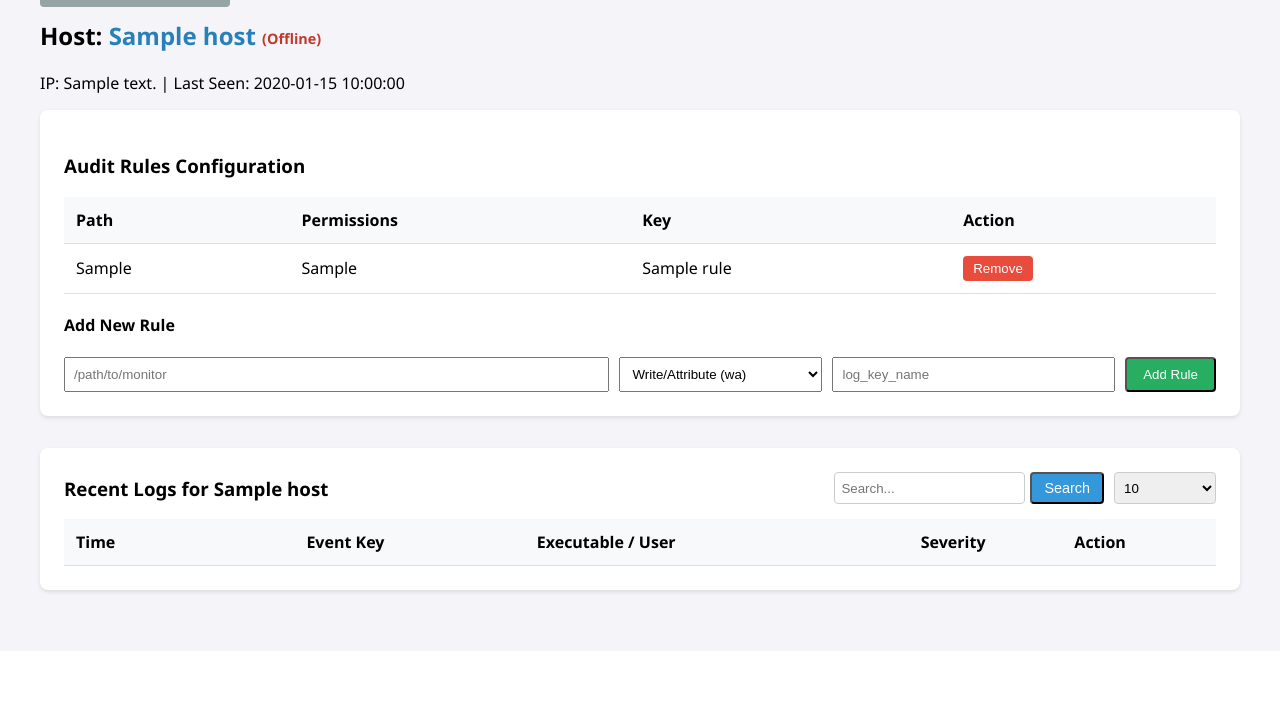
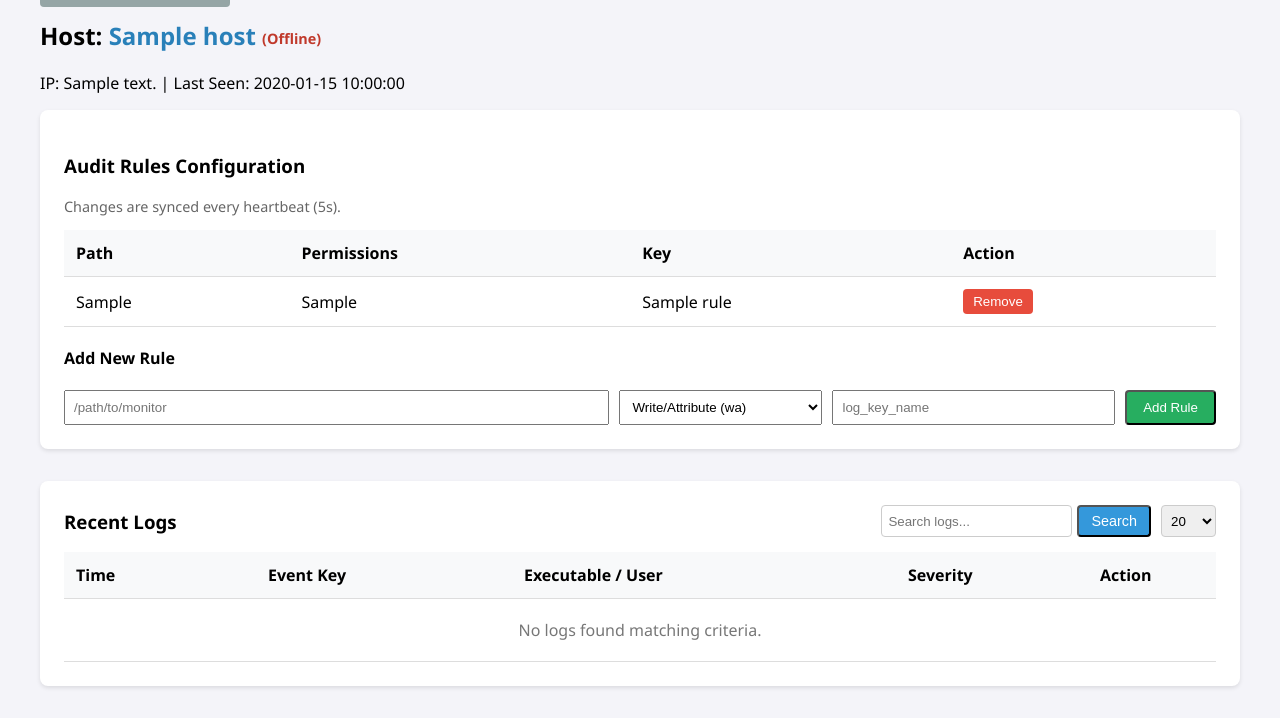
Before and after one commit to arturght06/kso-proj, a Flask app: page /host/1 in a window 1280 px wide. Shown: the part 149-867 px from the top of the page. Before the commit the page ends 744 px from the top, so only its background shows below. Run offline with Flask 3, Linux system fonts and the light colour scheme; a user stored in the database is signed in; tables that the repository leaves empty hold one stand-in row (values such as "Sample post"); lists and menus that the app fills with data are empty; some libraries are stand-ins or nearby versions.

Commit message:
updated host details

```diff
--- a/server/templates/host_details.html
+++ b/server/templates/host_details.html
@@ -3,29 +3,40 @@
 {% block content %}
 <script src="https://cdnjs.cloudflare.com/ajax/libs/socket.io/4.0.1/socket.io.js"></script>
 <script type="text/javascript">
+    // Zmiana limitu w URL
     function changeLimit(limit) {
         const url = new URL(window.location.href);
         url.searchParams.set('limit', limit);
         window.location.href = url.toString();
     }
 
-    function toggleDetails(rowId) {
-        var x = document.getElementById("raw-" + rowId);
-        x.style.display = (x.style.display === "none") ? "table-row" : "none";
+    // Pokazywanie/ukrywanie wiersza z surowym logiem
+    function toggleDetails(id) {
+        var rowId = "raw-" + id;
+        var row = document.getElementById(rowId);
+        if (row) {
+            row.style.display = (row.style.display === "none" || row.style.display === "") ? "table-row" : "none";
+        }
     }
 
     document.addEventListener("DOMContentLoaded", function() {
         var socket = io();
+        // Pobieramy ID hosta z szablonu Jinja
         var currentHostId = {{ host.id }};
 
         socket.on('connect', function() {
+            console.log("Connected to Host Details. ID: " + currentHostId);
+            // Żądamy streamu tylko dla tego hosta
             socket.emit('start_monitoring', { 'host_id': currentHostId });
         });
 
+        // Aktualizacja statusu (Online/Offline)
         socket.on('host_status_update', function(data) {
             if (data.host_id !== currentHostId) return;
+
             var statusSpan = document.getElementById("host-status");
             var lastSeenSpan = document.getElementById("host-last-seen");
+
             if (statusSpan) {
                 statusSpan.style.color = data.is_online ? "#27ae60" : "#c0392b";
                 statusSpan.innerText = data.is_online ? "(Online)" : "(Offline)";
@@ -33,28 +44,85 @@
             if (lastSeenSpan) lastSeenSpan.innerText = data.last_seen;
         });
 
-        // Obsługa Live Logów (Uproszczona)
+        // Obsługa nowego loga (LIVE)
         socket.on('new_log', function(data) {
             var tableBody = document.querySelector("#logs-table tbody");
             if (!tableBody) return;
 
+            // Używamy ID z backendu lub generujemy tymczasowe
+            var logId = data.id || ("gen-" + Date.now());
+
+            // --- Parsowanie JS (Regex) żeby wyciągnąć detale z message ---
+            let keyLabel = "unknown";
+            let executable = "";
+            let uid = "";
+            const msg = data.message || "";
+
+            const keyMatch = msg.match(/key="?(\w+)"?/);
+            if (keyMatch) keyLabel = keyMatch[1];
+
+            const exeMatch = msg.match(/exe="?([^"\s]+)"?/);
+            if (exeMatch) executable = exeMatch[1];
+
+            const uidMatch = msg.match(/uid=(\d+)/);
+            if (uidMatch) uid = "UID: " + uidMatch[1];
+
+            var color = 'black';
+            if (data.severity === 'critical') color = 'red';
+            else if (data.severity === 'warning') color = 'orange';
+
+            // 1. Wiersz Główny
             var row = tableBody.insertRow(0);
-            row.style.backgroundColor = "#fff3cd";
-            setTimeout(() => { row.style.transition = "background 1s"; row.style.backgroundColor = "transparent"; }, 500);
+            row.style.backgroundColor = "#e8f5e9";
+            setTimeout(() => {
+                row.style.transition = "background 1s";
+                row.style.backgroundColor = "transparent";
+            }, 500);
 
-            var color = data.severity === 'critical' ? 'red' : (data.severity === 'warning' ? 'orange' : 'black');
-
-            // Dla socketa wstawiamy uproszczony widok lub przycisk alert
             row.innerHTML = `
                 <td>${data.timestamp}</td>
-                <td><strong>${data.program}</strong></td>
-                <td>${data.message.substring(0,60)}...</td>
-                <td style="color: ${color}">${data.severity}</td>
-                <td><button onclick="alert('Reload page to see full details')" class="btn" style="padding: 2px 8px; font-size: 0.8em; opacity: 0.5;">New</button></td>
+
+                <td>
+                    <span style="background: #eef2f3; padding: 2px 6px; border-radius: 4px; font-family: monospace; color: #2c3e50;">
+                        ${keyLabel}
+                    </span>
+                </td>
+
+                <td>
+                    ${executable ? `<div style="font-size: 0.9em; font-weight: bold;">${executable}</div>` : ''}
+                    ${uid ? `<div style="font-size: 0.8em; color: #7f8c8d;">${uid}</div>` : ''}
+                    ${!executable && !uid ? '<span style="color: #ccc;">-</span>' : ''}
+                </td>
+
+                <td style="font-weight: bold; color: ${color}">${data.severity}</td>
+
+                <td>
+                    <button onclick="toggleDetails('${logId}')" class="btn" style="padding: 4px 10px; font-size: 0.8em; background: #34495e;">
+                        Details
+                    </button>
+                </td>
             `;
 
-            var limit = {{ current_limit }};
-            if(tableBody.rows.length > limit) tableBody.deleteRow(limit);
+            // 2. Wiersz Ukryty (Raw)
+            var rawRow = tableBody.insertRow(1);
+            rawRow.id = "raw-" + logId;
+            rawRow.style.display = "none";
+            rawRow.style.backgroundColor = "#f8f9fa";
+            rawRow.innerHTML = `
+                <td colspan="5" style="padding: 10px;">
+                    <div style="font-family: monospace; font-size: 0.85em; white-space: pre-wrap; word-break: break-all; color: #555;">
+                        <strong>Raw Message:</strong><br>${msg}
+                    </div>
+                </td>
+            `;
+
+            // Utrzymanie limitu wierszy
+            const urlParams = new URLSearchParams(window.location.search);
+            const limit = parseInt(urlParams.get('limit')) || 20;
+
+            while (tableBody.rows.length > limit * 2) {
+                tableBody.deleteRow(tableBody.rows.length - 1);
+            }
         });
     });
 </script>
@@ -73,6 +141,8 @@
 
 <div class="card">
     <h3>Audit Rules Configuration</h3>
+    <p style="font-size: 0.9em; color: #666;">Changes are synced every heartbeat (5s).</p>
+
     <table>
         <thead>
             <tr>
@@ -97,6 +167,7 @@
             {% endfor %}
         </tbody>
     </table>
+
     <h4 style="margin-top: 20px;">Add New Rule</h4>
     <form action="{{ url_for('add_rule_to_host', host_id=host.id) }}" method="POST" style="display: flex; gap: 10px;">
         <input type="text" name="path" placeholder="/path/to/monitor" required style="flex: 2; padding: 8px;">
@@ -112,21 +183,22 @@
 
 <div class="card">
     <div style="display: flex; justify-content: space-between; align-items: center; margin-bottom: 15px;">
-        <h3 style="margin: 0;">Recent Logs for {{ host.hostname }}</h3>
+        <h3 style="margin: 0;">Recent Logs</h3>
 
         <div style="display: flex; gap: 10px;">
             <form method="GET" action="{{ url_for('host_details', host_id=host.id) }}" style="display: flex; gap: 5px;">
                 <input type="hidden" name="limit" value="{{ current_limit }}">
-                <input type="text" name="q" value="{{ search_query }}" placeholder="Search..." style="padding: 6px; border: 1px solid #ccc; border-radius: 4px;">
+                <input type="text" name="q" value="{{ search_query }}" placeholder="Search logs..." style="padding: 6px; border: 1px solid #ccc; border-radius: 4px;">
                 <button type="submit" class="btn" style="padding: 6px 12px; font-size: 0.9em;">Search</button>
                 {% if search_query %}
                     <a href="{{ url_for('host_details', host_id=host.id) }}" class="btn" style="background: #95a5a6; padding: 6px 12px; font-size: 0.9em;">Clear</a>
                 {% endif %}
             </form>
 
-            <select id="limit-select" onchange="changeLimit(this.value)" style="padding: 5px; border-radius: 4px; border: 1px solid #ccc;">
+            <select onchange="changeLimit(this.value)" style="padding: 5px; border-radius: 4px; border: 1px solid #ccc;">
+                {% set current_limit = request.args.get('limit', 20)|int %}
                 <option value="10" {% if current_limit == 10 %}selected{% endif %}>10</option>
-                <option value="20" {% if current_limit == 20 %}selected{% endif %}>20 (Default)</option>
+                <option value="20" {% if current_limit == 20 %}selected{% endif %}>20</option>
                 <option value="50" {% if current_limit == 50 %}selected{% endif %}>50</option>
                 <option value="100" {% if current_limit == 100 %}selected{% endif %}>100</option>
             </select>
@@ -137,13 +209,14 @@
         <thead>
             <tr>
                 <th style="width: 15%;">Time</th>
-                <th style="width: 15%;">Event Key</th>
-                <th style="width: 25%;">Executable / User</th>
-                <th style="width: 10%;">Severity</th>
+                <th style="width: 20%;">Event Key</th>
+                <th style="width: 30%;">Executable / User</th>
+                <th style="width: 15%;">Severity</th>
                 <th style="width: 10%;">Action</th>
             </tr>
         </thead>
         <tbody>
+            {% if logs %}
                 {% for log in logs %}
                 <tr>
                     <td>{{ log.timestamp.strftime('%H:%M:%S') }}</td>
@@ -171,11 +244,12 @@
                     </td>
 
                     <td>
-                    <button onclick="toggleDetails({{ log.id }})" class="btn" style="padding: 4px 10px; font-size: 0.8em; background: #34495e;">
+                        <button onclick="toggleDetails('{{ log.id }}')" class="btn" style="padding: 4px 10px; font-size: 0.8em; background: #34495e;">
                             Details
                         </button>
                     </td>
                 </tr>
+
                 <tr id="raw-{{ log.id }}" style="display: none; background-color: #f8f9fa;">
                     <td colspan="5" style="padding: 10px;">
                         <div style="font-family: monospace; font-size: 0.85em; white-space: pre-wrap; word-break: break-all; color: #555;">
@@ -184,6 +258,11 @@
                     </td>
                 </tr>
                 {% endfor %}
+            {% else %}
+                <tr>
+                    <td colspan="5" style="text-align: center; padding: 20px; color: #777;">No logs found matching criteria.</td>
+                </tr>
+            {% endif %}
         </tbody>
     </table>
 </div>
```
Lines whose indentation alone changed are shown as unchanged.
